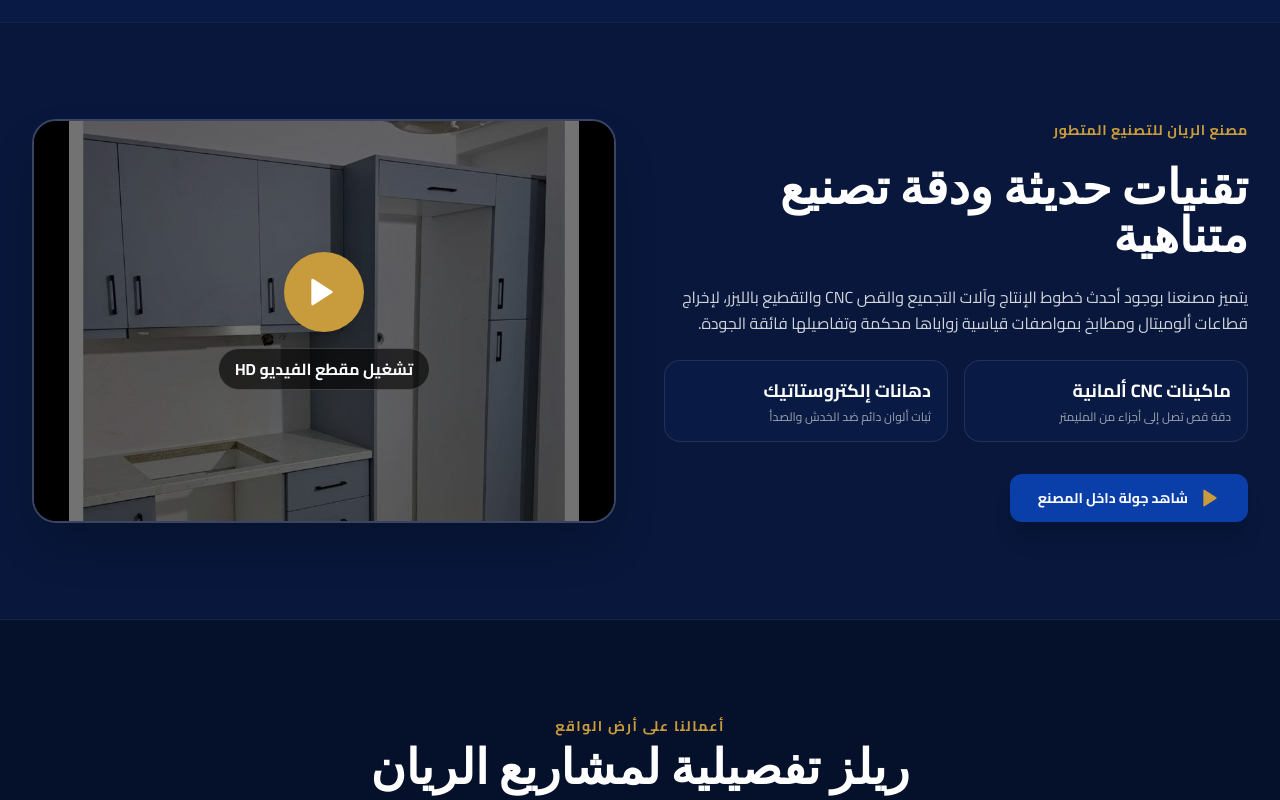
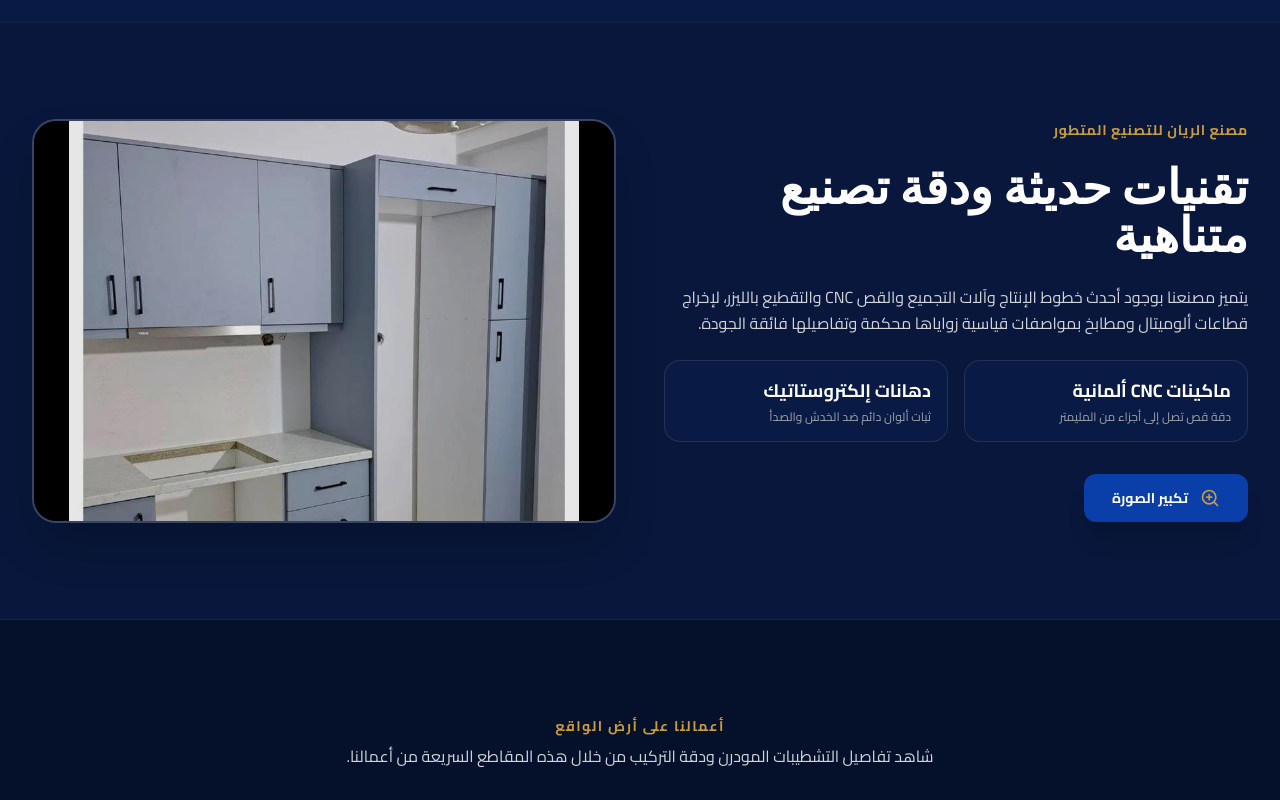
Before and after one commit to ali2005t/Al-Rayyan, a React (Vite) app: page / in a window 1280 px wide. Shown: the part 7160-7960 px from the top of the page. Built offline with nearby package versions, Linux system fonts and the light colour scheme.

Commit message:
Update factory section image to remove video overlay

```diff
--- a/src/pages/Home.tsx
+++ b/src/pages/Home.tsx
@@ -1257,11 +1257,11 @@ export default function Home() {
 
               <div className="pt-2">
                 <button
-                  onClick={() => setVideoModalOpen(true)}
+                  onClick={() => setZoomedImage('/image_copy_7.png')}
                   className="bg-[#0A3EA8] hover:bg-[#1955d1] text-white px-7 py-3.5 rounded-xl font-bold text-sm shadow-xl flex items-center gap-3 hover:scale-105 transition-all"
                 >
-                  <Play className="w-5 h-5 fill-current text-[#C89B3C]" />
-                  <span>شاهد جولة داخل المصنع</span>
+                  <ZoomIn className="w-5 h-5 text-[#C89B3C]" />
+                  <span>تكبير الصورة</span>
                 </button>
               </div>
             </div>
@@ -1269,20 +1269,17 @@ export default function Home() {
             <div className="lg:col-span-6">
               <div
                 className="relative rounded-3xl overflow-hidden border-2 border-white/20 shadow-2xl group cursor-pointer"
-                onClick={() => setVideoModalOpen(true)}
+                onClick={() => setZoomedImage('/image_copy_7.png')}
               >
                 <img
                   src="/image_copy_7.png"
-                  alt="ورش ومصنع الريان للألوميتال والمطابخ - خط الإنتاج"
+                  alt="أعمال الريان للألوميتال والمطابخ"
                   className="w-full h-[400px] object-cover group-hover:scale-110 transition-transform duration-700 filter brightness-90 group-hover:brightness-105"
                 />
-                <div className="absolute inset-0 bg-black/50 group-hover:bg-black/30 transition-colors flex flex-col items-center justify-center gap-4">
-                  <div className="w-20 h-20 bg-[#C89B3C] text-white rounded-full flex items-center justify-center shadow-2xl transform group-hover:scale-110 transition-transform">
-                    <Play className="w-8 h-8 fill-current mr-1" />
-                  </div>
-                  <span className="text-white font-bold text-base bg-black/60 px-4 py-2 rounded-full border border-white/20">
-                    تشغيل مقطع الفيديو HD
-                  </span>
+                <div className="absolute inset-0 bg-gradient-to-t from-[#05102a]/60 to-transparent opacity-0 group-hover:opacity-100 transition-opacity duration-300 flex items-end p-6">
+                  <div className="w-12 h-12 rounded-full bg-white/20 backdrop-blur-md border border-white/30 flex items-center justify-center text-white">
+                    <ZoomIn className="w-6 h-6" />
+                  </div>
                 </div>
               </div>
             </div>
@@ -1298,9 +1295,7 @@ export default function Home() {
 
           <div className="text-center max-w-3xl mx-auto mb-16">
             <span className="text-[#C89B3C] text-sm font-bold tracking-widest uppercase block mb-2">أعمالنا على أرض الواقع</span>
-            <h2 className="text-3xl sm:text-5xl font-black text-white font-serif mb-4">
-              ريلز تفصيلية لمشاريع الريان
-            </h2>
+
             <p className="text-gray-300 text-base">
               شاهد تفاصيل التشطيبات المودرن ودقة التركيب من خلال هذه المقاطع السريعة من أعمالنا.
             </p>
```
